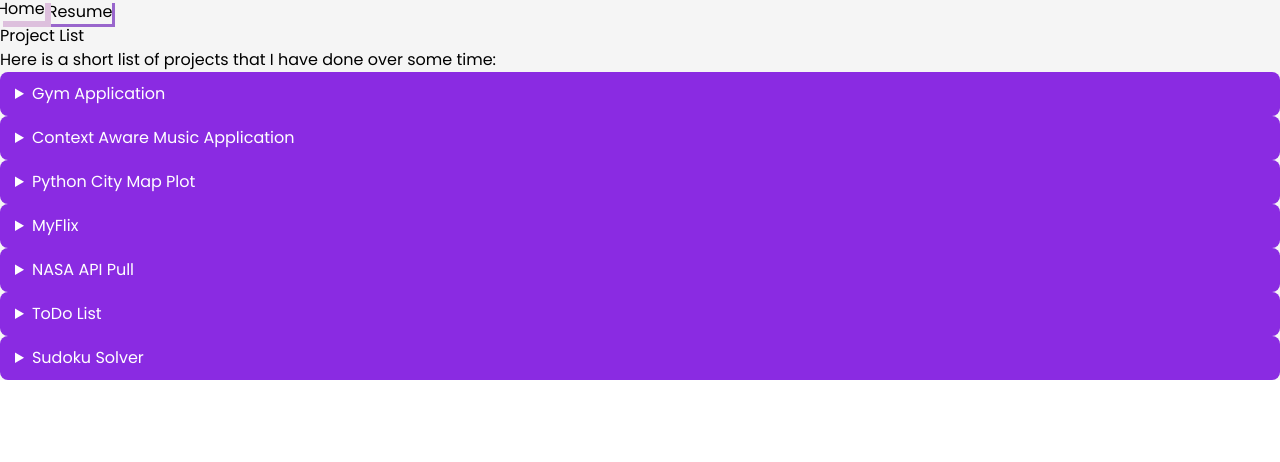
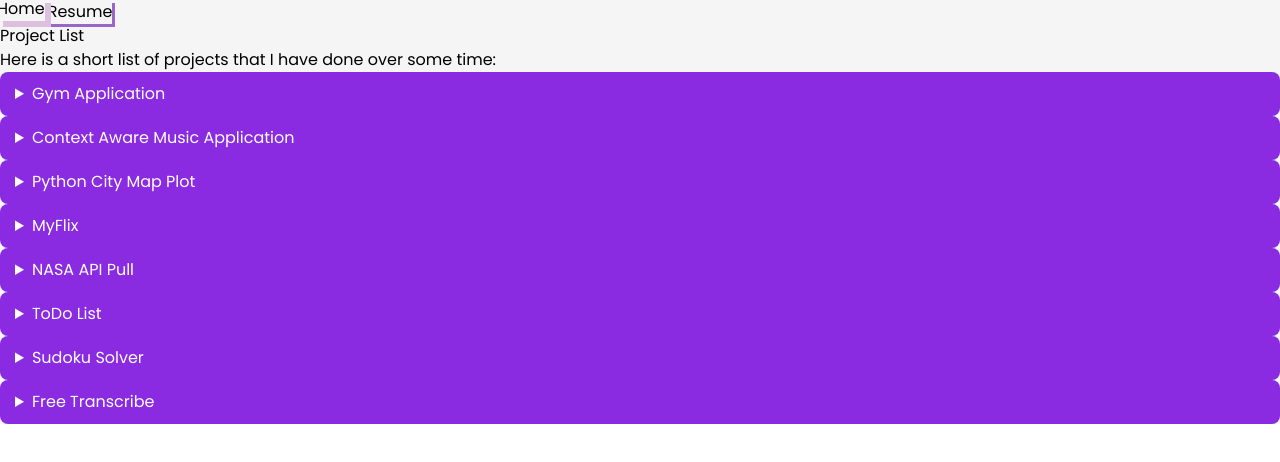
Before and after one commit to KumarRitwick/ProjectWebsite, a React (Vite) app: page /projects in a window 1280 px wide. Shown: the top 462 px of the page. Built offline with nearby package versions, Linux system fonts and the light colour scheme.

Commit message:
Transcribe Project Added

```diff
--- a/src/components/Projects.jsx
+++ b/src/components/Projects.jsx
@@ -75,6 +75,11 @@ export default function Projects() {
                 description: ['A C based Sudoku solver built with purpose of understanding loops.'],
                 link: 'https://github.com/KumarRitwick/Sudoku-Solver'
             },
+            {
+                title: 'Free Transcribe',
+                description: ['A React based transcription tool to convert any audio(pre recorded or active recording).'],
+                link: 'https://free-transcribe.netlify.app/'
+            },
         ].map((project, index) => (
             <details key={index} className="border rounded-md p-3 mb-2 accordion-bg text-left">
                 <summary className="font-medium cursor-pointer">
```
